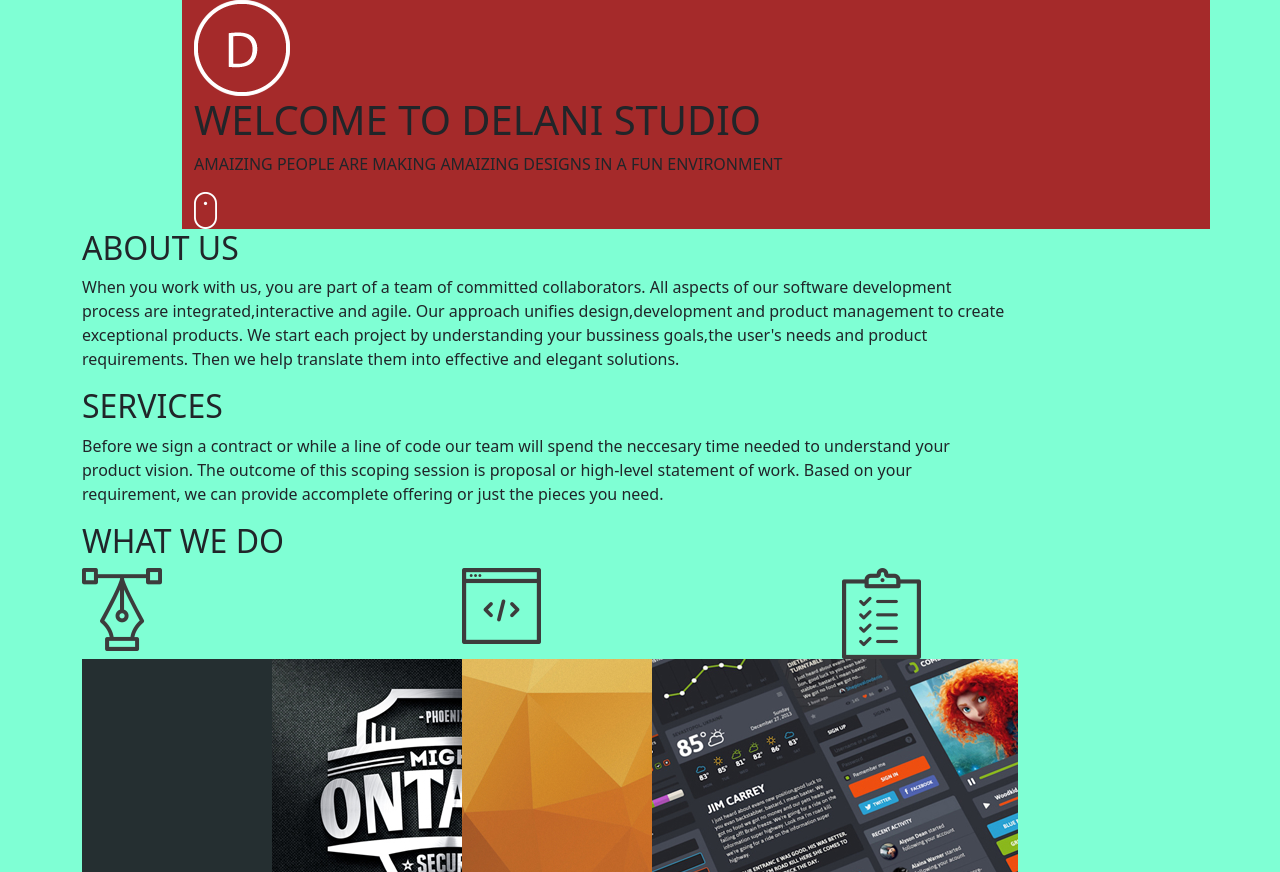
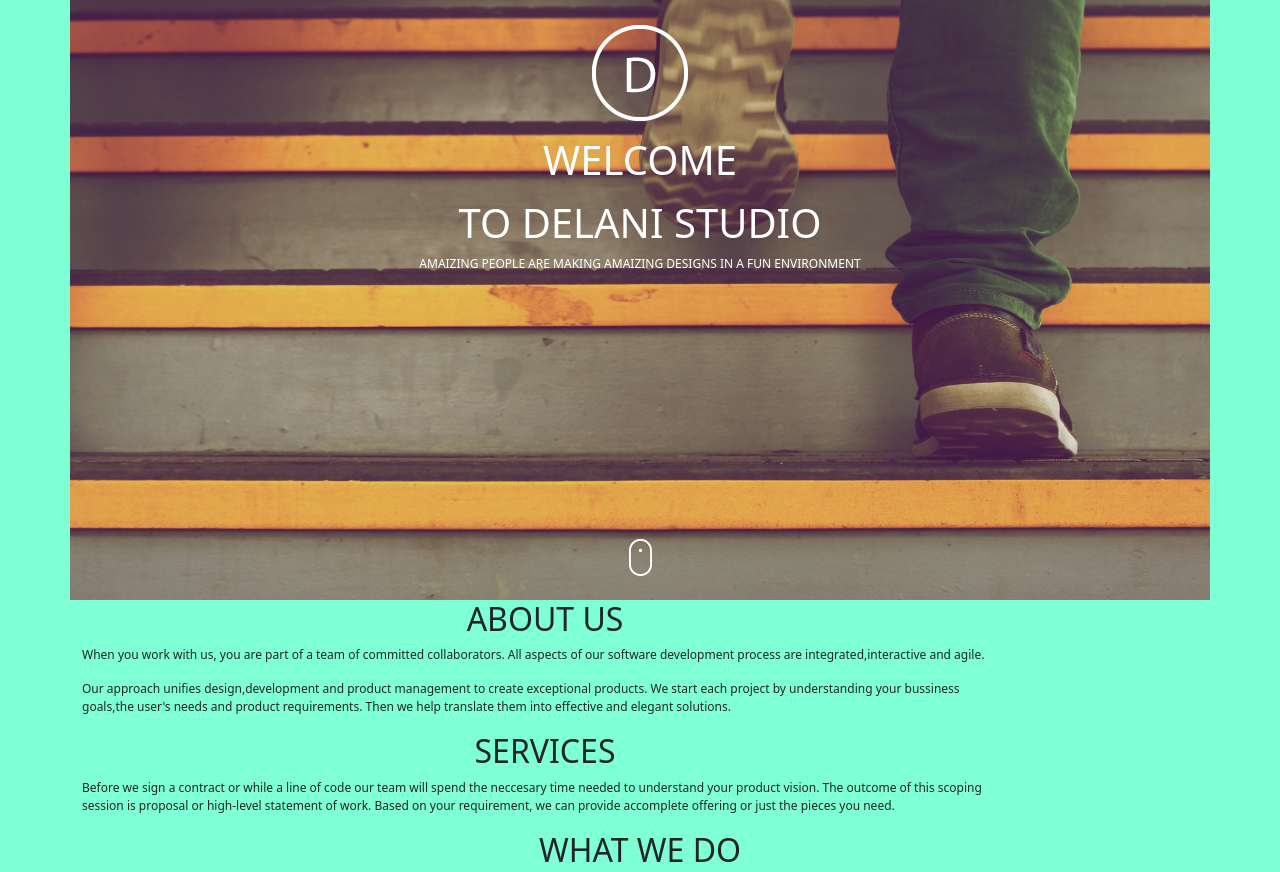
Before and after one commit to Allantoizmughus/Delani-Studio, a plain HTML site: page index.html in a window 1280 px wide. Shown: the top 872 px of the page. Drawn offline with nearby package versions, Linux system fonts and the light colour scheme.

Commit message:
Organize content in the header

```diff
--- a/Css/style.css
+++ b/Css/style.css
@@ -1,8 +1,32 @@
 body{
     background-color: aquamarine;
 }
-.header{
-    background-image: url('images/backgrounds/h_img.jpg');
-    background-color: brown;
-    margin-left: 100px;
+#header{
+    background-image: url("/images/backgrounds/h_img.jpg");
+    height: 600px;
+    width: 100%;
+    background-size: 100% 600px;
+    color: white;
+    display: flex;
+    flex-direction: column;
+    justify-content: center;
+    align-items: center;
+    margin-left: auto;
     }
+    #mouse{
+        margin-top: 250px;
+
+    }
+    #intro{
+        text-align: center;
+    }
+    h1{
+      margin-top: 15px;
+    }
+
+    p{
+        font-size: 12px;
+    }
+    h2{
+        text-align: center;
+    }
--- a/index.html
+++ b/index.html
@@ -12,21 +12,26 @@
 </head>
 <body>
     <div class="container">
-        <div class="row header">
-            <div class="col-sm-10">
+        <div class="row">
+            <div class="col-sm-10" id="header">
                 <img src="images/logo/logo.png">
-                <h1>WELCOME TO DELANI STUDIO</h1>
+               <div id="intro">
+                   <h1>WELCOME</h1>
+                   <h1>TO DELANI STUDIO</h1>
                 <P>AMAIZING PEOPLE ARE MAKING AMAIZING DESIGNS IN A FUN ENVIRONMENT</P>
-                <img src="images/mouse_click.png">
+               </div>
+                <div id="mouse"><img src="images/mouse_click.png"></div>
             </div>
         </div>
         <div class="row">
             <div class="col-sm-10">
-                <h2>ABOUT US</h2>
-                <p>When you work with us, you are part of a team of committed collaborators. All aspects of our software development process are integrated,interactive and agile.
-                    Our approach unifies design,development and product management to create exceptional products.
+                <div id="about">
+                    <h2>ABOUT US</h2>
+                <p>When you work with us, you are part of a team of committed collaborators. All aspects of our software development process are integrated,interactive and agile.</p>
+                <p> Our approach unifies design,development and product management to create exceptional products.
                     We start each project by understanding your bussiness goals,the user's needs and product requirements. Then we help translate them into effective and elegant solutions.
                 </p>
+                </div>
             </div>
         </div>
         <div class="row">
@@ -40,7 +45,7 @@
         </div>
         <div class="row">
             <h2>WHAT WE DO</h2>
-            <div class="col-sm-4">
+            <div class="col-sm-4" id="design">
                 <img src="images/services_icons/design_icon.png">
             </div>
             <div class="col-sm-4">
```
